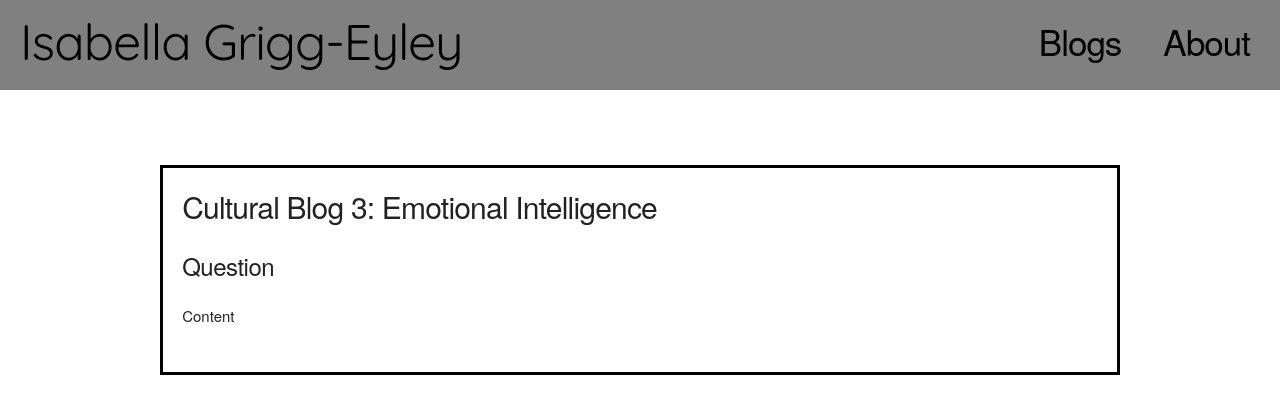
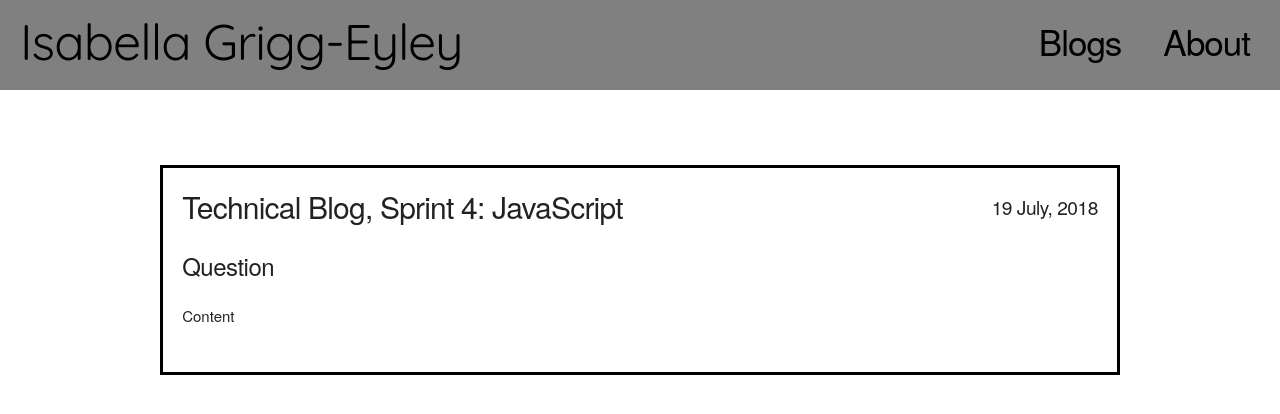
Before and after one commit to isabella-grigg-eyley/isabella-grigg-eyley.github.io, a plain HTML site: page blog/blog-template.html in a window 1280 px wide. Drawn offline with nearby package versions, Linux system fonts and the light colour scheme.

Commit message:
updated blog template to include date

```diff
--- a/blog/blog-template.html
+++ b/blog/blog-template.html
@@ -25,7 +25,10 @@
     <section class="container">
         <article class="blog">
             <header class="title">
-                <h4>Cultural Blog 3: Emotional Intelligence</h4>
+                <div class="row">
+                    <h4 class="nine columns">Technical Blog, Sprint 4: JavaScript</h4>
+                    <h5 class="three columns date"><small>19 July, 2018</small></h5>
+                </div>
             </header>
             <div>
                 <h5>Question</h5>
```
